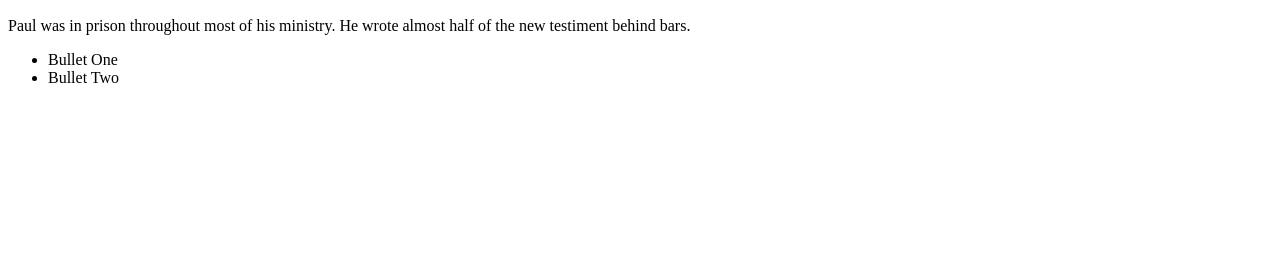
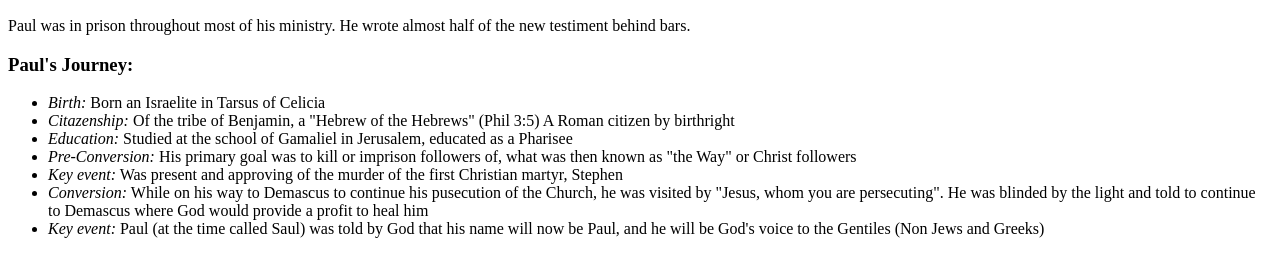
Before and after one commit to JesseJames1737/FCC-Tribute-Page, a plain HTML site: page Tribute-page/index.html in a window 1280 px wide. Shown: the part 617-871 px from the top of the page. Before the commit the page ends 800 px from the top, so only its background shows below. Drawn offline with Linux system fonts and the light colour scheme.

Commit message:
added the begining of Pauls journey

```diff
--- a/Tribute-page/index.html
+++ b/Tribute-page/index.html
@@ -21,9 +21,16 @@
                 </div>
 
                 <div id='timeline'>
+                    <h3>Paul's Journey:</h3>
                     <ul>
-                        <li>Bullet One</li>
-                        <li>Bullet Two</li>
+                        <li><em>Birth:</em> Born an Israelite in Tarsus of Celicia</li>
+                        <li><em>Citazenship:</em> Of the tribe of Benjamin, a "Hebrew of the Hebrews" (Phil 3:5) A Roman citizen by birthright</li>
+                        <li><em>Education:</em> Studied at the school of Gamaliel in Jerusalem, educated as a Pharisee</li>
+                        <li><em>Pre-Conversion:</em> His primary goal was to kill or imprison followers of, what was then known as "the Way" or Christ followers</li>
+                        <li><em>Key event:</em> Was present and approving of the murder of the first Christian martyr, Stephen</li>
+                        <li><em>Conversion:</em> While on his way to Demascus to continue his pusecution of the Church, he was visited by "Jesus, whom you are persecuting". He was blinded by the light and told to continue to Demascus where God would provide a profit to heal him</li>
+                        <li><em>Key event:</em> Paul (at the time called Saul) was told by God that his name will now be Paul, and he will be God's voice to the Gentiles (Non Jews and Greeks)</li>
+
                     </ul>
                 </div>
             </body>
```
